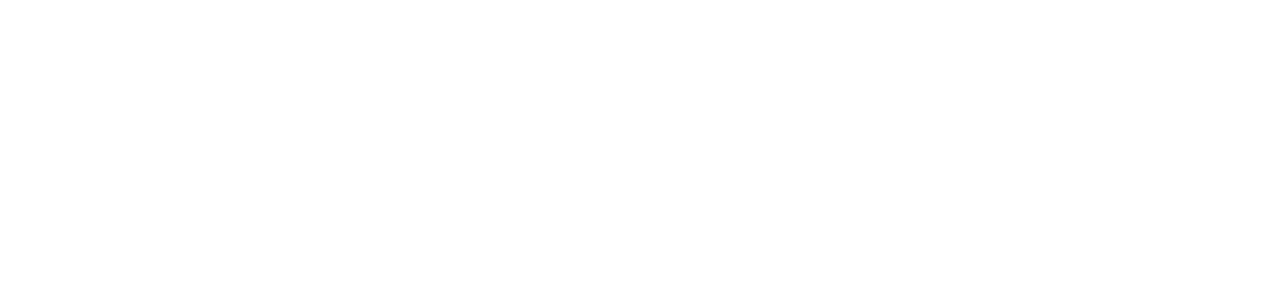
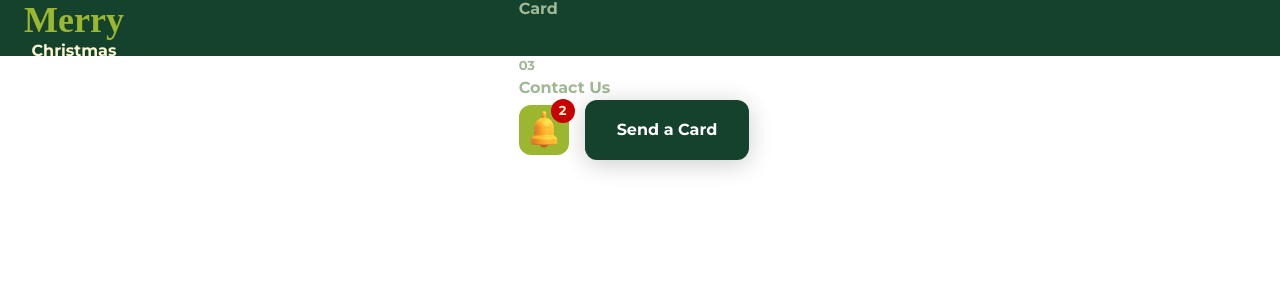
Before and after one commit to Coder-IsiahJones/christmas-count-down, a Vue app: page / in a window 1280 px wide. Shown: the top 300 px of the page. Built offline with nearby package versions, Linux system fonts and the light colour scheme; the HTML template or start-up script is replaced by a standard one; a web font is replaced by a local one.

Commit message:
create the simple header for mobile

```diff
--- a/src/App.vue
+++ b/src/App.vue
@@ -1,7 +1,9 @@
-<script setup lang="ts"></script>
+<script setup lang="ts">
+import SimpleHeader from './components/SimpleHeader.vue';
+</script>
 
 <template>
-  <header></header>
+  <SimpleHeader />
 
   <main></main>
 </template>
--- /dev/null
+++ b/src/components/SimpleHeader.vue
@@ -0,0 +1,231 @@
+<script setup lang="ts">
+import { ref } from 'vue';
+
+const navMenu = ref<HTMLElement | null>(null);
+
+const toggle = () => {
+  navMenu.value?.classList.toggle('show-menu');
+};
+</script>
+
+<template>
+  <header class="header">
+    <nav class="nav container">
+      <!-- Nav Logo -->
+      <a href="#" class="nav__logo">
+        <span>Merry</span>
+        <span>Christmas</span>
+      </a>
+
+      <!-- Nav Menu -->
+      <div ref="navMenu" class="nav__menu">
+        <!-- Nav List -->
+        <ul class="nav__list">
+          <li class="nav__item">
+            <a href="#" class="nav__link active-link" @click="toggle"> <span>01</span> Home </a>
+          </li>
+
+          <li class="nav__item">
+            <a href="#" class="nav__link" @click="toggle"> <span>02</span> Card </a>
+          </li>
+
+          <li class="nav__item">
+            <a href="#" class="nav__link" @click="toggle"> <span>03</span> Contact Us </a>
+          </li>
+        </ul>
+
+        <!-- Nav Buttons -->
+        <div class="nav__buttons">
+          <div class="nav__notifications">
+            <img src="/src/assets/bell.png" alt="image" class="nav__bell" />
+            <div class="nav__circle">2</div>
+          </div>
+
+          <a href="#" class="button button__dark">Send a Card</a>
+        </div>
+
+        <!-- Close Button -->
+        <div class="nav__close" @click="toggle">
+          <i class="ri-close-line"></i>
+        </div>
+      </div>
+
+      <!-- Toggle Button -->
+      <div class="nav__toggle" @click="toggle">
+        <i class="ri-apps-2-line"></i>
+      </div>
+    </nav>
+  </header>
+</template>
+
+<style scoped>
+.header {
+  position: fixed;
+  width: 100%;
+  top: 0;
+  left: 0;
+  background-color: var(--first-color-dark);
+  z-index: var(--z-fixed);
+}
+
+.nav,
+.nav__logo,
+.nav__list,
+.nav__buttons {
+  display: flex;
+}
+
+.nav {
+  position: relative;
+  height: var(--header-height);
+  justify-content: space-between;
+  align-items: center;
+}
+
+.nav__logo {
+  color: var(--title-color);
+  font-weight: var(--font-bold);
+  flex-direction: column;
+  align-items: center;
+}
+
+.nav__logo span:nth-child(1) {
+  color: var(--first-color);
+  font-size: var(--h1-font-size);
+  font-family: var(--second-font);
+  transform: translateY(4px);
+}
+
+.nav__logo span:nth-child(2) {
+  transform: translateY(-4px);
+}
+
+.nav__toggle,
+.nav__close {
+  display: inline-flex;
+  font-size: 1.25rem;
+  color: var(--title-color);
+  cursor: pointer;
+}
+
+@media screen and (max-width: 1150px) {
+  .nav__menu {
+    position: fixed;
+    top: 0;
+    right: -100%;
+    background: var(--gradient-color);
+    width: 80%;
+    height: 100%;
+    box-shadow: -2px 0 12px hsla(0, 0%, 0%, 0.2);
+    padding: 6rem 2rem 0;
+    display: flex;
+    flex-direction: column;
+    row-gap: 5rem;
+    transition: right 0.4s;
+  }
+}
+
+.nav__list {
+  flex-direction: column;
+  row-gap: 2rem;
+}
+
+.nav__link {
+  color: var(--text-color);
+  font-weight: var(--font-bold);
+  display: inline-flex;
+  flex-direction: column;
+  transition: color 0.4s;
+}
+
+.nav__link span {
+  font-size: var(--smaller-font-size);
+}
+
+.nav__link:hover {
+  color: var(--title-color);
+}
+
+.nav__buttons {
+  align-items: center;
+  column-gap: 1rem;
+}
+
+.nav__notifications {
+  position: relative;
+  background-color: var(--first-color);
+  width: 50px;
+  height: 50px;
+  border-radius: 0.75rem;
+  display: grid;
+  place-items: center;
+  cursor: pointer;
+  transition: background-color 0.4s;
+}
+
+.nav__notifications:hover {
+  background-color: var(--first-color-alt);
+}
+
+.nav__bell {
+  width: 32px;
+}
+
+.nav__circle {
+  width: 24px;
+  height: 24px;
+  background-color: hsla(0, 100%, 39%);
+  color: var(--title-color);
+  font-weight: var(--font-bold);
+  font-size: var(--smaller-font-size);
+  border-radius: 50%;
+  display: grid;
+  place-items: center;
+  position: absolute;
+  top: -6px;
+  right: -6px;
+}
+
+.nav__close {
+  position: absolute;
+  top: 1.15rem;
+  right: 1.5rem;
+}
+
+.active-link {
+  color: var(--title-color);
+}
+
+.active-link span {
+  color: var(--first-color);
+}
+
+/* Show menu */
+.show-menu {
+  right: 0;
+}
+
+/* Buttons */
+.button {
+  display: inline-block;
+  background-color: var(--first-color);
+  color: #fff;
+  font-weight: var(--font-bold);
+  padding: 1.125rem 2rem;
+  border-radius: 0.75rem;
+  box-shadow: 0 4px 24px hsla(0, 0%, 0%, 0.2);
+  transition: background-color 0.4s;
+}
+
+.button:hover {
+  background-color: var(--first-color-alt);
+}
+
+.button__dark {
+  background-color: var(--first-color-dark);
+}
+
+.button__dark:hover {
+  background-color: var(--first-color-darker);
+}
+</style>
```
